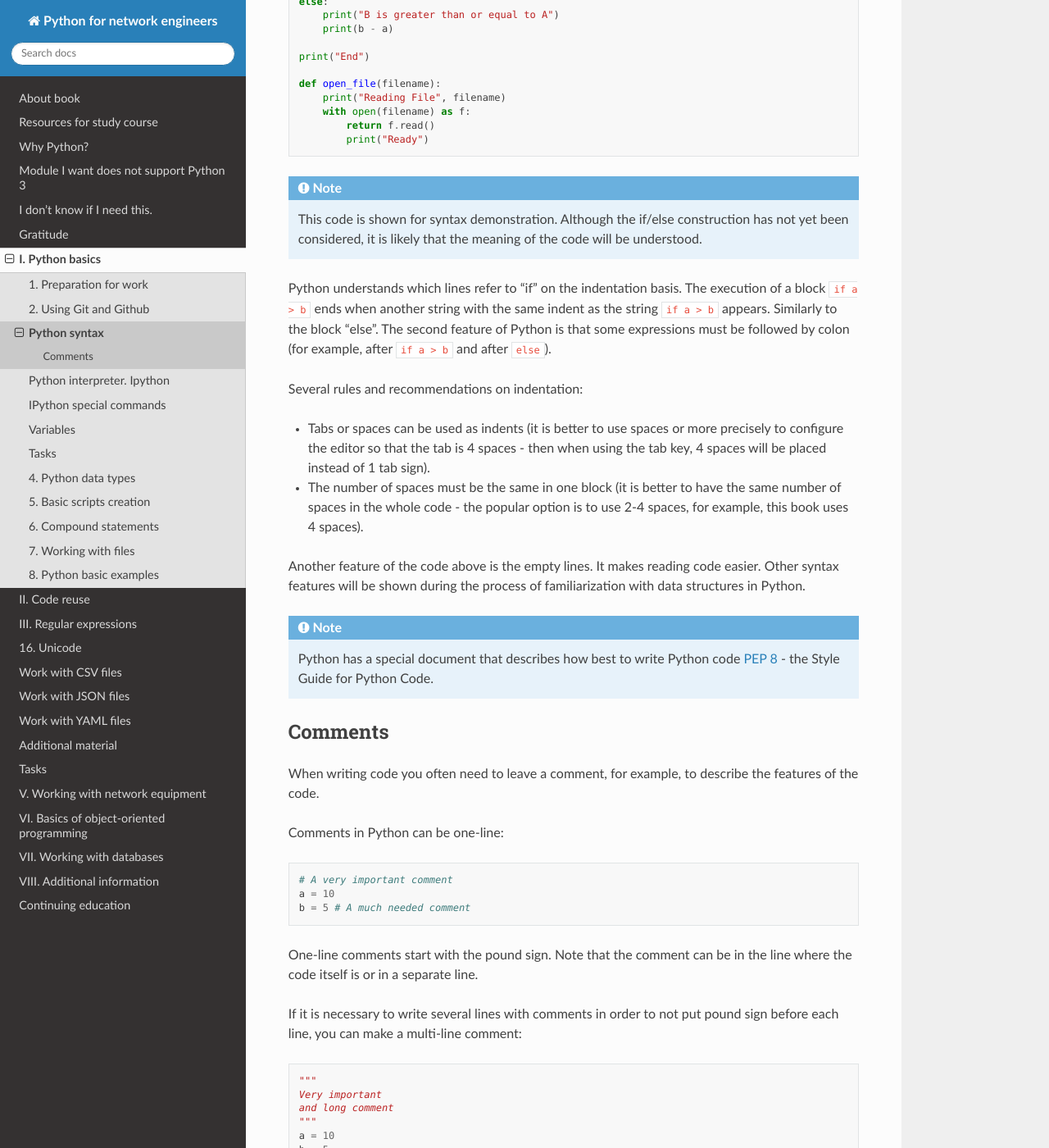
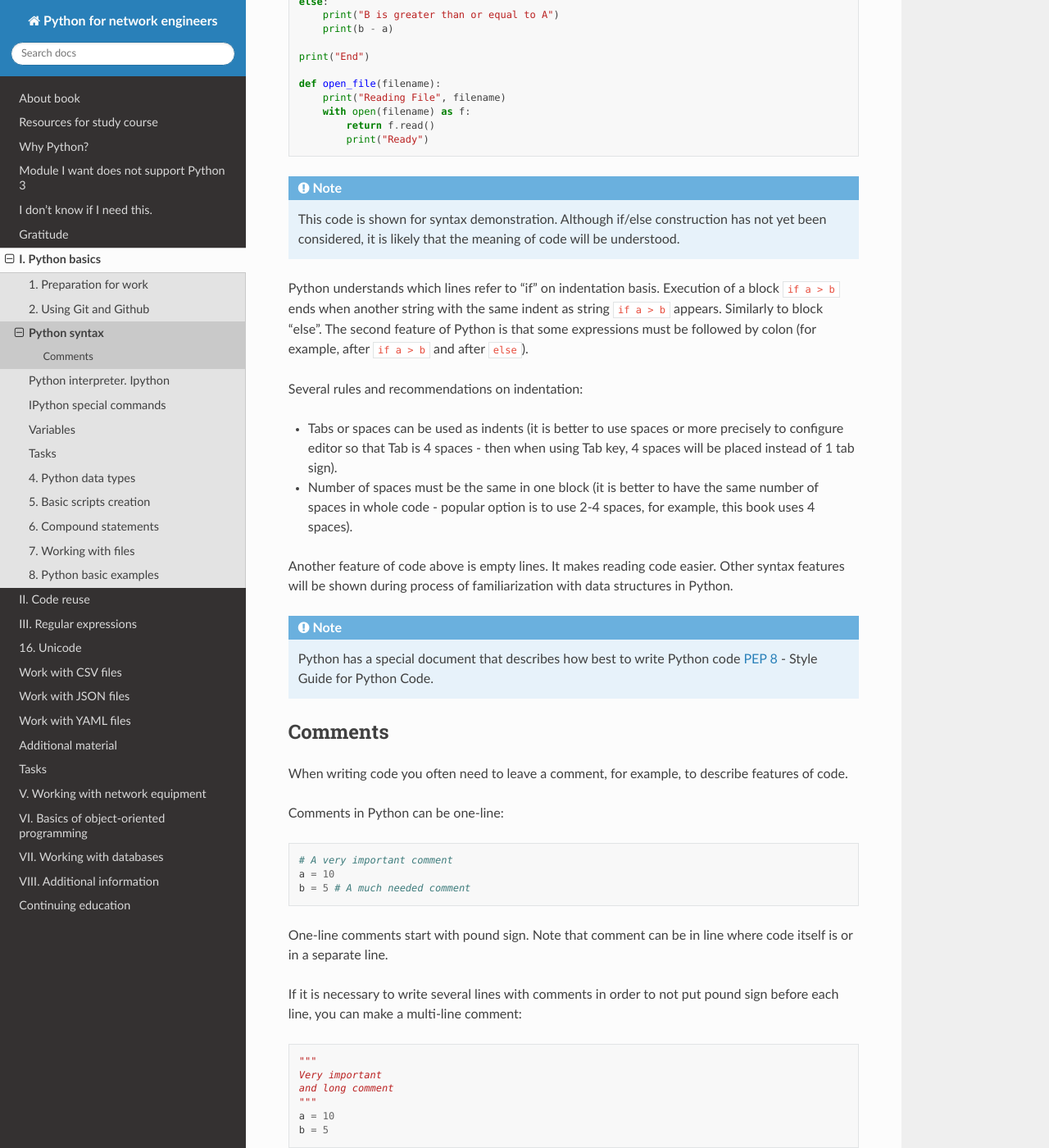
Before and after one commit to natenka/pyneng-book-en, a Sphinx documentation site: the page built from docs/source/book/03_start/0_syntax.rst, in a window 1280 px wide and 1400 px high, scrolled down 495 px. Shown: the whole window at 82% size. Built offline with Sphinx 7.4.7 and the Read the Docs theme 2.0.0, drawn with Linux system fonts in a browser that asks for light colours; pages that are not in the unit, such as notebooks, are missing from menus; some of the changed text lies outside the part shown.

Commit message:
Update 0_syntax.rst

```diff
--- a/docs/source/book/03_start/0_syntax.rst
+++ b/docs/source/book/03_start/0_syntax.rst
@@ -29,27 +29,27 @@
             print("Ready")
 
 .. note::
-    This code is shown for syntax demonstration. Although the if/else construction has not yet been considered, it is likely that the meaning of the code will be understood.
+    This code is shown for syntax demonstration. Although if/else construction has not yet been considered, it is likely that the meaning of code will be understood.
 
-Python understands which lines refer to "if" on the indentation basis.
-The execution of a block ``if a > b`` ends when another string with the same indent as the string ``if a > b`` appears. Similarly to the block “else”.
+Python understands which lines refer to "if" on indentation basis.
+Execution of a block ``if a > b`` ends when another string with the same indent as string ``if a > b`` appears. Similarly to block “else”.
 The second feature of Python is that some expressions must be followed by colon (for example, after ``if a > b`` and after ``else``).
 
 Several rules and recommendations on indentation:
 
--  Tabs or spaces can be used as indents (it is better to use spaces or more precisely to configure the editor so that the tab is 4 spaces - then when using the tab key, 4 spaces will be placed instead of 1 tab sign).
--  The number of spaces must be the same in one block (it is better to have the same number of spaces in the whole code - the popular option is to use 2-4 spaces, for example, this book uses 4 spaces).
+-  Tabs or spaces can be used as indents (it is better to use spaces or more precisely to configure editor so that Tab is 4 spaces - then when using Tab key, 4 spaces will be placed instead of 1 tab sign).
+-  Number of spaces must be the same in one block (it is better to have the same number of spaces in whole code - popular option is to use 2-4 spaces, for example, this book uses 4 spaces).
 
-Another feature of the code above is the empty lines. It makes reading code easier. Other syntax features will be shown during the process of familiarization with data structures in Python.
+Another feature of code above is empty lines. It makes reading code easier. Other syntax features will be shown during process of familiarization with data structures in Python.
 
 .. note::
-    Python has a special document that describes how best to write Python code `PEP 8 <https://pep8.org/>`__ - the Style Guide for Python Code.
+    Python has a special document that describes how best to write Python code `PEP 8 <https://pep8.org/>`__ - Style Guide for Python Code.
 
 
 Comments
 ^^^^^^^^^^^
 
-When writing code you often need to leave a comment, for example, to describe the features of the code.
+When writing code you often need to leave a comment, for example, to describe features of code.
 
 Comments in Python can be one-line:
 
@@ -59,7 +59,7 @@
     a = 10
     b = 5 # A much needed comment
 
-One-line comments start with the pound sign. Note that the comment can be in the line where the code itself is or in a separate line.
+One-line comments start with pound sign. Note that comment can be in line where code itself is or in a separate line.
 
 If it is necessary to write several lines with comments in order to not put pound sign before each line, you can make a multi-line comment:
 
@@ -72,4 +72,4 @@
     a = 10
     b = 5
 
-Three double or three single quotes may be used for a multi-line comment. Comments can be used both to comment on what happens in the code and to exclude the execution of a particular line or block of code (i.e., to comment it).
+Three double or three single quotes may be used for a multi-line comment. Comments can be used both to comment on what happens in code and to exclude execution of a particular line or block of code (i.e., to comment it).
```
